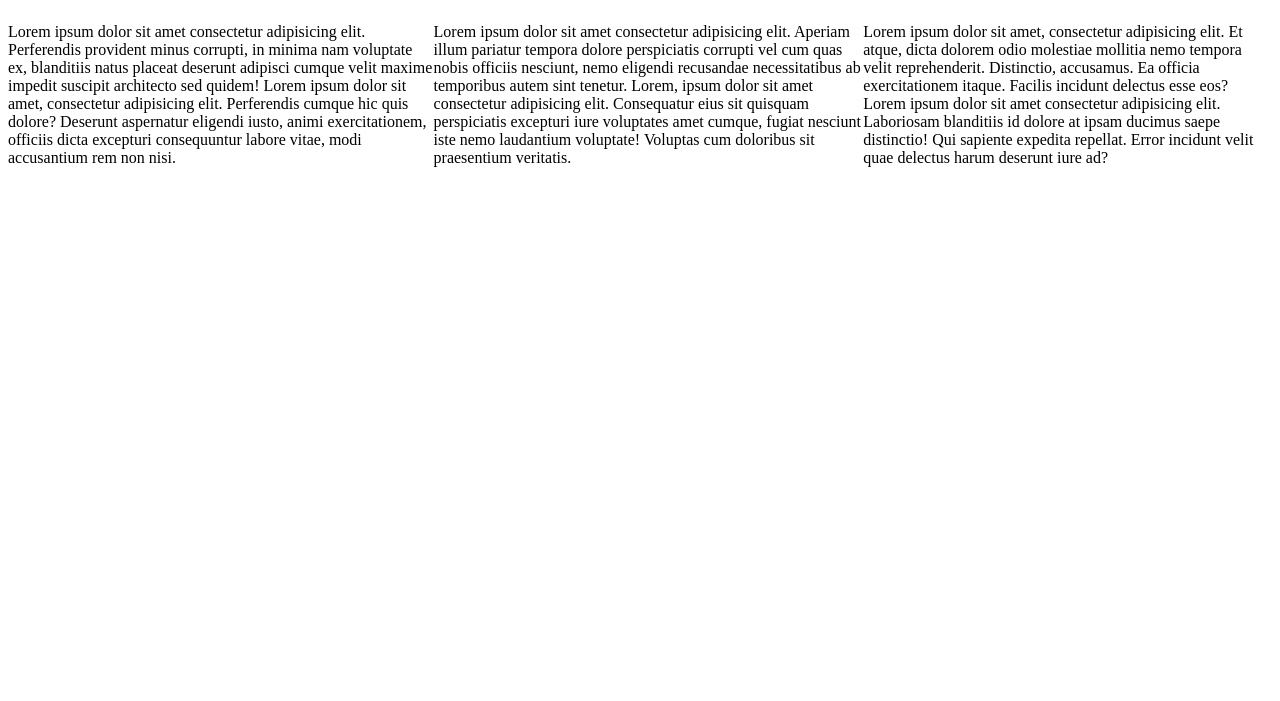
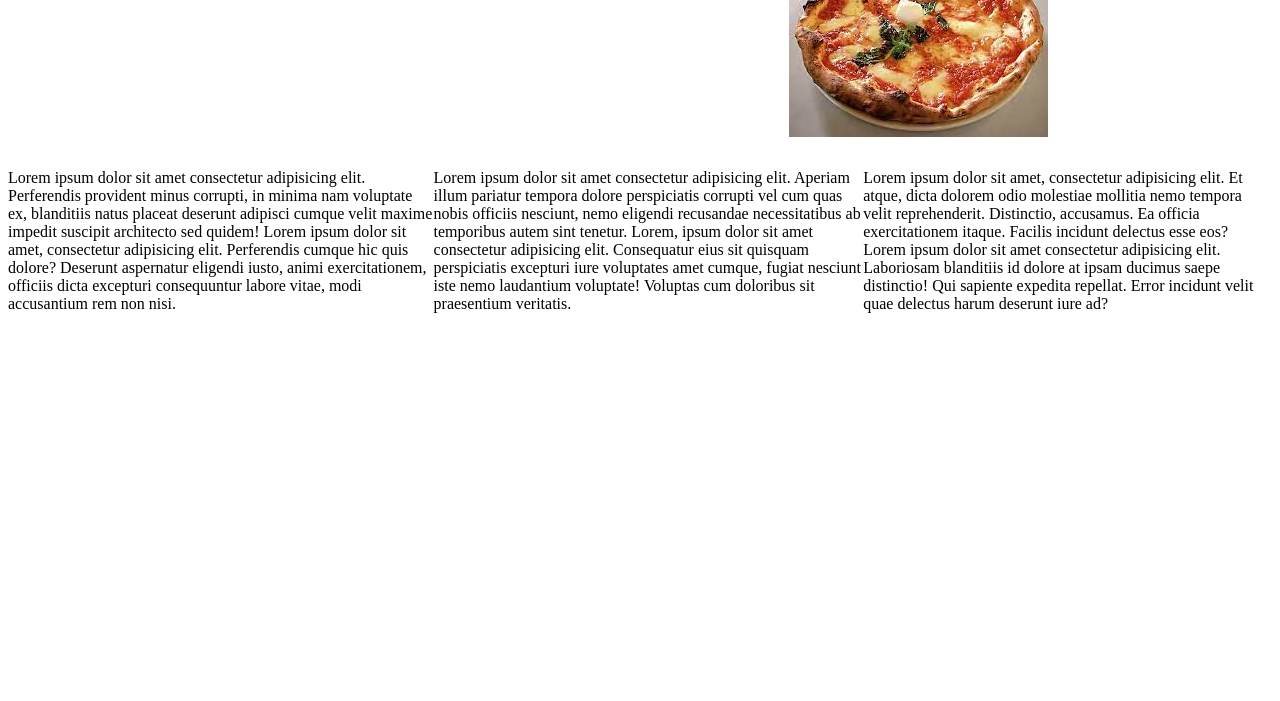
Before and after one commit to mariacivi/FrontEnd, a plain HTML site: page index.html in a window 1280 px wide. Shown: the part 99-800 px from the top of the page. Drawn offline with Linux system fonts and the light colour scheme.

Commit message:
Update index.html

```diff
--- a/index.html
+++ b/index.html
@@ -51,7 +51,7 @@ xa<!DOCTYPE html>
 <p id = "immagine">
 
     <p>
- <img src="Senza titolo.jpeg" alt="">  </p>
+ <img src="Senza titolo.jpg" alt="">  </p>
 
 </p>
 
```
